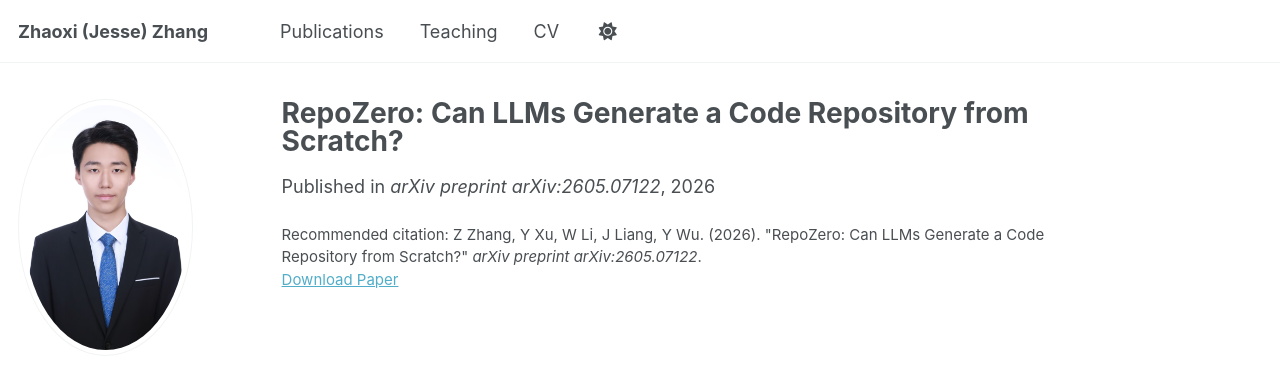
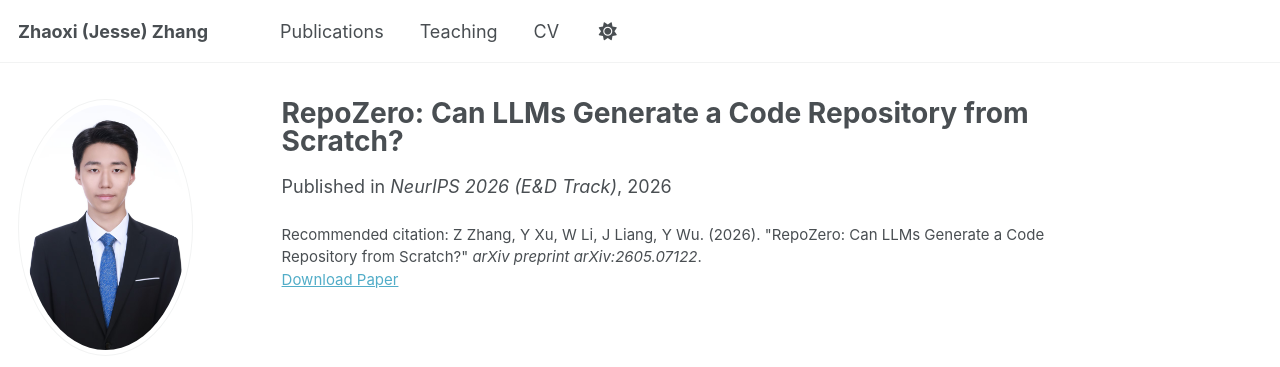
Before and after one commit to JesseZZZZZ/JesseZZZZZ.github.io, a Jekyll site: the page built from _publications/2026-05-01-repozero.md, in a window 1280 px wide. Shown: the top 367 px of the page. Built offline with Jekyll 4.4.1, drawn with Linux system fonts in a browser that asks for light colours; some web fonts are replaced; a script bundle is joined from its source files by our own code; library files that are not in the unit come from our copies.

Commit message:
Update 2026-05-01-repozero.md

```diff
--- a/_publications/2026-05-01-repozero.md
+++ b/_publications/2026-05-01-repozero.md
@@ -5,7 +5,7 @@ category: manuscripts
 permalink: /publication/2026-repozero
 excerpt: 'RepoZero investigates whether LLMs can generate an entire code repository from scratch, evaluating their capability in repository-level code generation.'
 date: 2026-05-01
-venue: 'arXiv preprint arXiv:2605.07122'
+venue: 'NeurIPS 2026 (E&D Track)'
 authors: 'Zhaoxi Zhang, Yiming Xu, Weikang Li, Jiahui Liang, Yunfang Wu'
 paperurl: 'https://arxiv.org/abs/2605.07122'
 citation: 'Z Zhang, Y Xu, W Li, J Liang, Y Wu. (2026). &quot;RepoZero: Can LLMs Generate a Code Repository from Scratch?&quot; <i>arXiv preprint arXiv:2605.07122</i>.'
```
